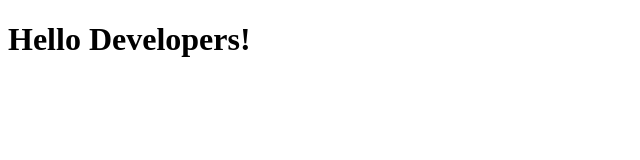
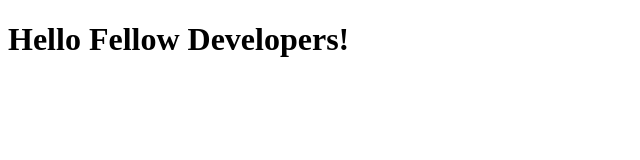
Before and after one commit to smithuel/html-class, a plain HTML site: page day1/index.html in a window 1280 px wide. Shown: the whole page, without its empty margins (0-640 px from the left). Drawn offline with Linux system fonts and the light colour scheme.

Commit message:
changed greeting to fellow developers

```diff
--- a/day1/index.html
+++ b/day1/index.html
@@ -7,6 +7,6 @@
   <title>Introduction</title>
 </head>
 <body>
-  <h1>Hello Developers!</h1>
+  <h1>Hello Fellow Developers!</h1>
 </body>
 </html>
```
